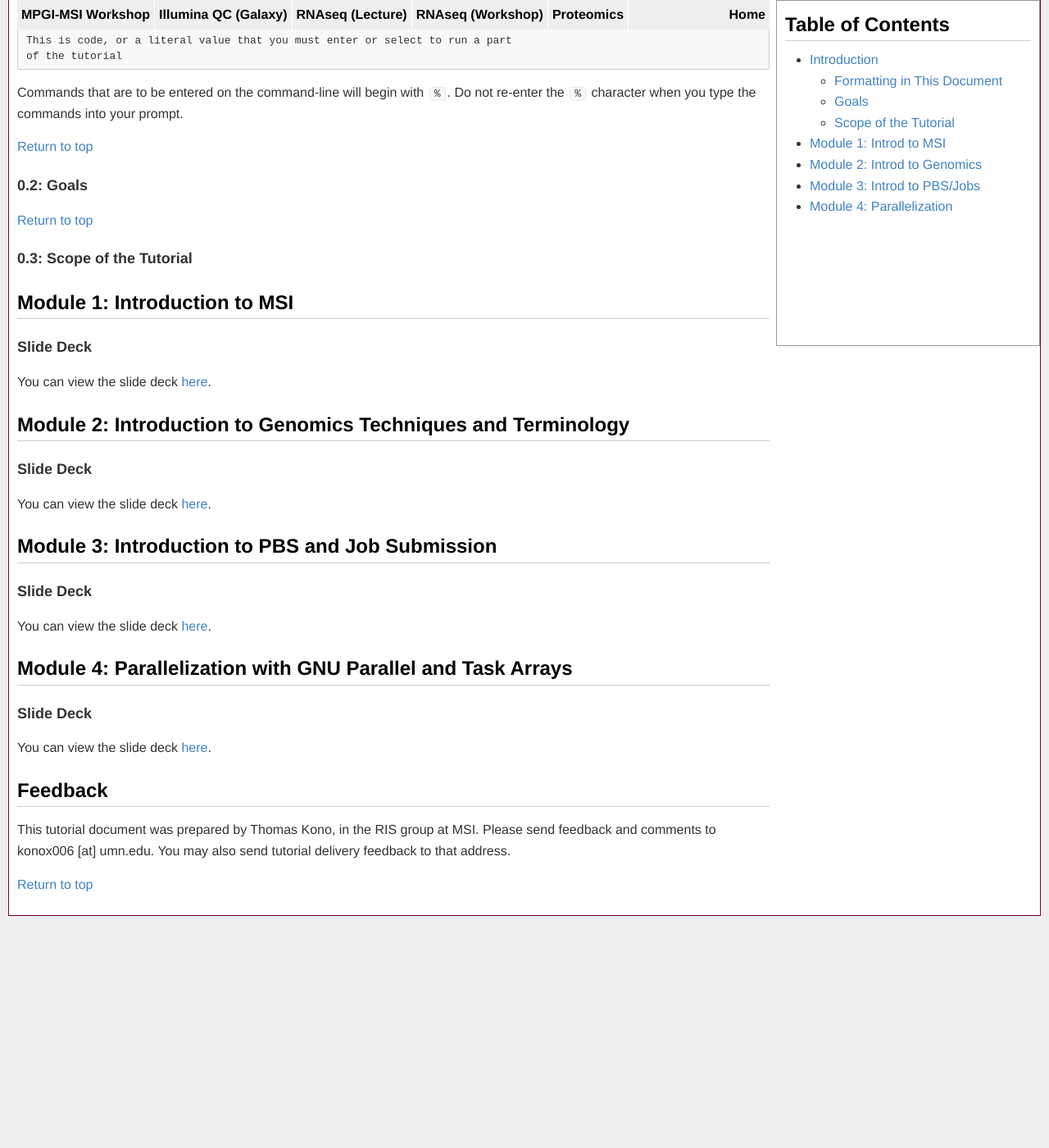
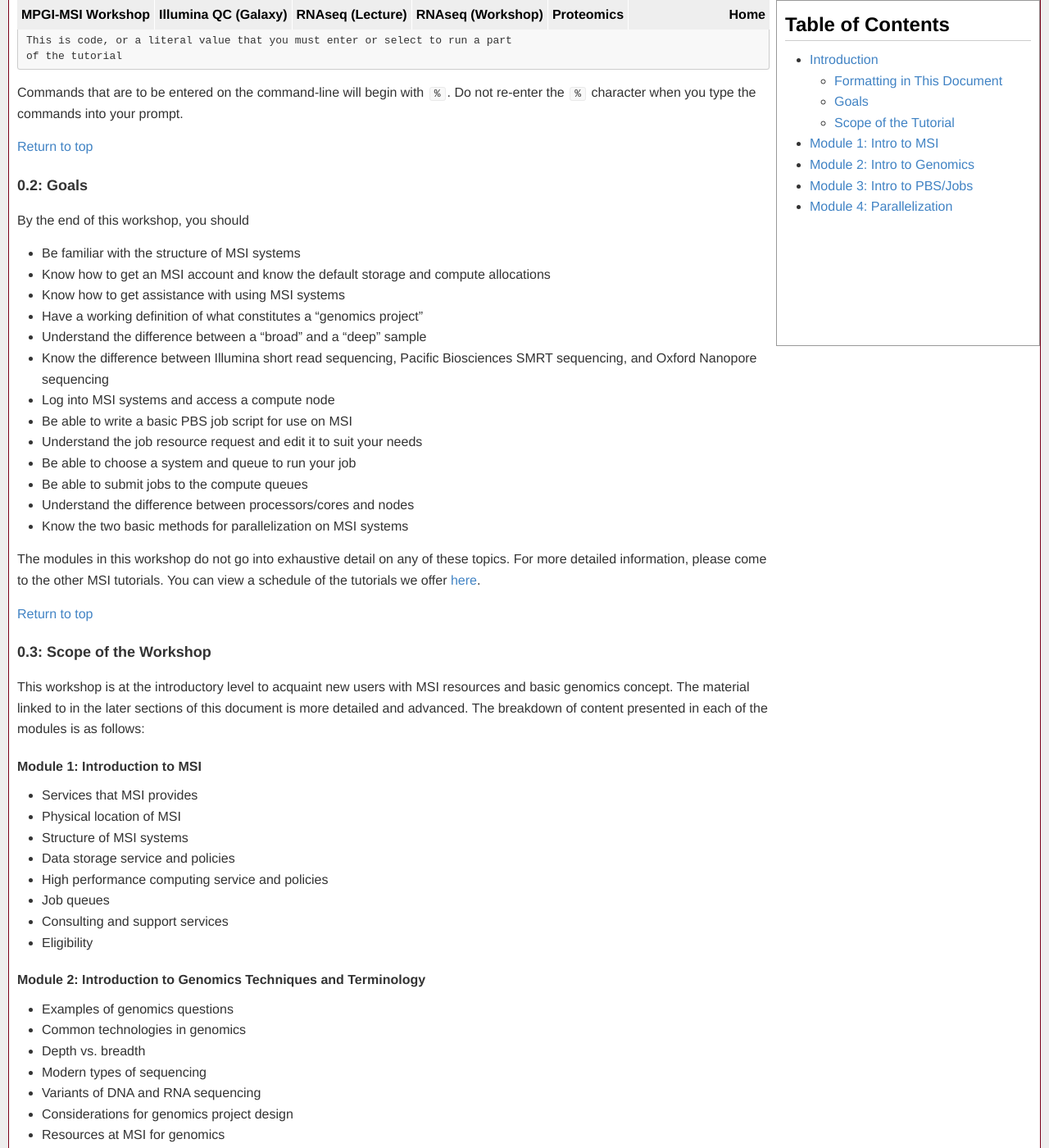
Before and after one commit to msi-ris/Tutorials, a Jekyll site: the page built from mpgi_msi.md, in a window 1280 px wide and 1400 px high, scrolled down 536 px. Shown: the whole window at 82% size. Built offline with Jekyll 4.4.1, drawn with Linux system fonts in a browser that asks for light colours; before the commit the page ends 1653 px from its top, so only the background shows below that; some of the changed text lies outside the part shown.

Commit message:
Update MPGI-MSI

```diff
--- a/mpgi_msi.md
+++ b/mpgi_msi.md
@@ -14,9 +14,9 @@ delivered: 2019-01-11
     - [Formatting in This Document](#0.1)
     - [Goals](#0.2)
     - [Scope of the Tutorial](#0.3)
-- [Module 1: Introd to MSI](#1)
-- [Module 2: Introd to Genomics](#2)
-- [Module 3: Introd to PBS/Jobs](#3)
+- [Module 1: Intro to MSI](#1)
+- [Module 2: Intro to Genomics](#2)
+- [Module 3: Intro to PBS/Jobs](#3)
 - [Module 4: Parallelization](#4)
 
 </div>
@@ -40,7 +40,7 @@ raise in the tutorial will appear like this.
 
 <div class="warn" markdown="1">
 
-This is a warning. Common pitfalls, cautionary inforation, and important points
+This is a warning. Common pitfalls, cautionary information, and important points
 to consider will appear like this.
 
 </div>
@@ -55,13 +55,87 @@ re-enter the `%` character when you type the commands into your prompt.
 
 [Return to top](#top)
 ### <a name="0.2"></a> 0.2: Goals
+By the end of this workshop, you should
+
+- Be familiar with the structure of MSI systems
+- Know how to get an MSI account and know the default storage and compute allocations
+- Know how to get assistance with using MSI systems
+- Have a working definition of what constitutes a "genomics project"
+- Understand the difference between a "broad" and a "deep" sample
+- Know the difference between Illumina short read sequencing, Pacific Biosciences SMRT sequencing, and Oxford Nanopore sequencing
+- Log into MSI systems and access a compute node
+- Be able to write a basic PBS job script for use on MSI
+- Understand the job resource request and edit it to suit your needs
+- Be able to choose a system and queue to run your job
+- Be able to submit jobs to the compute queues
+- Understand the difference between processors/cores and nodes
+- Know the two basic methods for parallelization on MSI systems
+
+The modules in this workshop do not go into exhaustive detail on any of these
+topics. For more detailed information, please come to the other MSI tutorials.
+You can view a schedule of the tutorials we offer [here](https://www.msi.umn.edu/tutorials).
 
 [Return to top](#top)
-### <a name="0.3"></a> 0.3: Scope of the Tutorial
+### <a name="0.3"></a> 0.3: Scope of the Workshop
+This workshop is at the introductory level to acquaint new users with MSI
+resources and basic genomics concept. The material linked to in the later
+sections of this document is more detailed and advanced. The breakdown of
+content presented in each of the modules is as follows:
+
+#### Module 1: Introduction to MSI
+- Services that MSI provides
+- Physical location of MSI
+- Structure of MSI systems
+- Data storage service and policies
+- High performance computing service and policies
+- Job queues
+- Consulting and support services
+- Eligibility
+
+#### Module 2: Introduction to Genomics Techniques and Terminology
+- Examples of genomics questions
+- Common technologies in genomics
+- Depth vs. breadth
+- Modern types of sequencing
+- Variants of DNA and RNA sequencing
+- Considerations for genomics project design
+- Resources at MSI for genomics
+
+#### Module 3: Intro to PBS and Job Submission
+- What is PBS?
+- MSI system structure
+- Connecting to MSI systems
+- Writing a job script
+- PBS email reports
+- Modifying a resource request
+
+#### Module 4: Parallelization with GNU Parallel and Task Arrays
+- Difference between serial and parallel processing
+- Tools available on MSI for parallelization
+- How to choose parallel tools
+- Using GNU Parallel
+- Using task arrays
+- GNU Parallel with multiple nodes
 
 ## <a name="1"></a> Module 1: Introduction to MSI
 ### Slide Deck
 You can view the slide deck [here](https://drive.google.com/open?id=1WWM2S9kYtWeT2rT9fMchb7VLqBUhI0Y3XE2S1U1WiX4).
+
+### Supporting Material
+#### Links to MSI Services
+- [Storage, HPC, and consulting services](https://www.msi.umn.edu/services)
+- [Getting MSI access](https://www.msi.umn.edu/content/eligibility-getting-access)
+- [Storage allocation policies](https://www.msi.umn.edu/content/storage-allocations)
+- [HPC service](https://www.msi.umn.edu/content/hpc), including service unit (SU) and priority ("FairShare")
+- [Tutorial schedule](https://www.msi.umn.edu/tutorials)
+- [List of available software](https://www.msi.umn.edu/software)
+
+#### Links to MSI System Info
+- [Names and limits of queues](https://www.msi.umn.edu/queues)
+- [System status](https://www.msi.umn.edu/systemstatus); this page is in the process of being rebuilt. This link will update to reflect
+the new status page when it launches.
+- [Queue usage](https://www.msi.umn.edu/qstat), dynamically displays queue loads
+
 
 ## <a name="2"></a> Module 2: Introduction to Genomics Techniques and Terminology
 ### Slide Deck
```
Also changed, not shown: other parts of mpgi_msi.md (+1 -1 lines).
